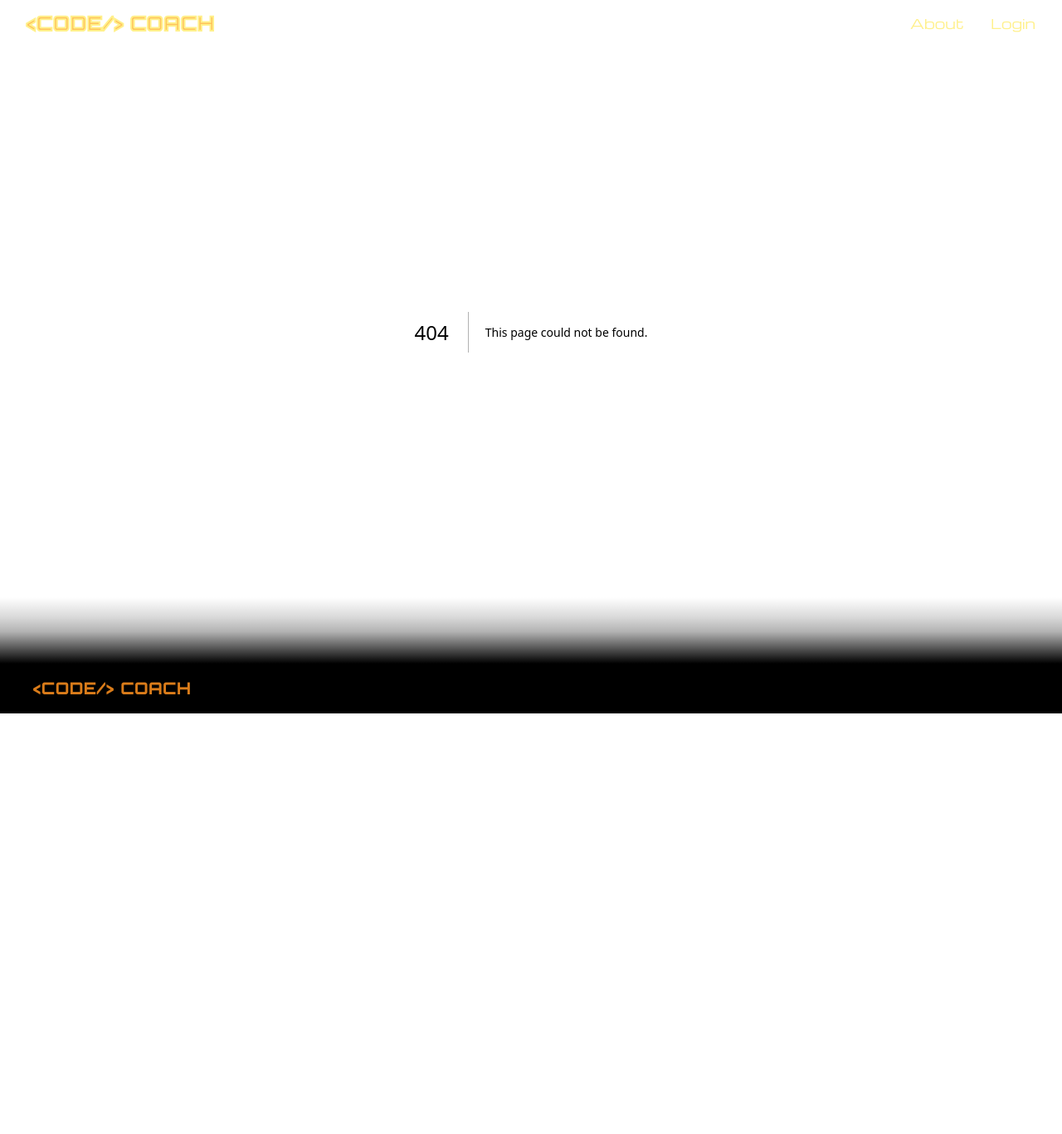
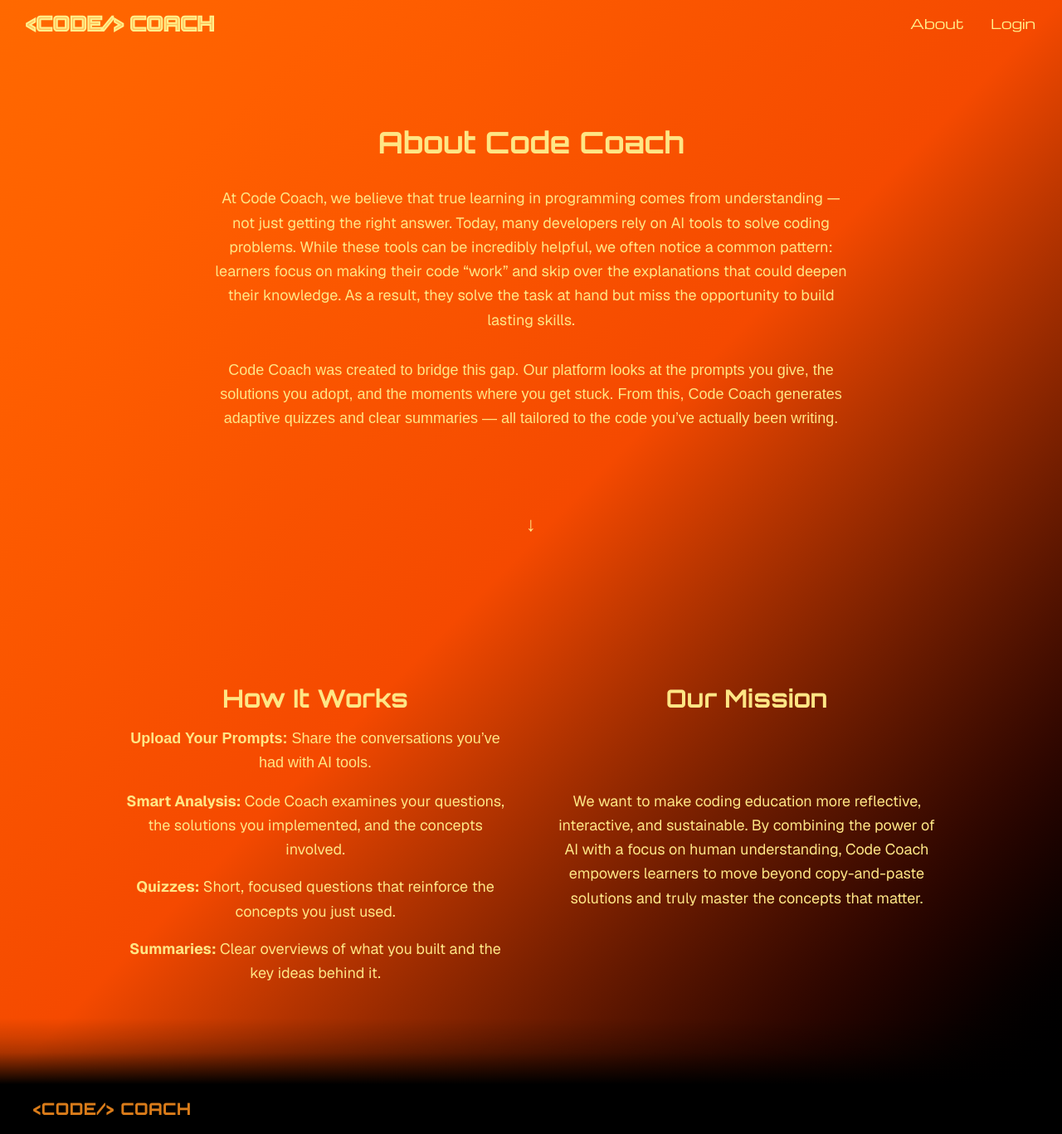
Before and after one commit to OliviaFlodkvist/codecoach-ai-learning-tool, a Next.js app: page /about in a window 1280 px wide. Before the commit this address had no page. Shown: the whole page at 83% size. Before the commit the page ends 860 px from the top, so only its background shows below. Built offline with nearby package versions, Linux system fonts and the light colour scheme.

Commit message:
feat: add design and about page

```diff
--- /dev/null
+++ b/src/app/about/page.tsx
@@ -0,0 +1,65 @@
+export default function AboutPage() {
+  return (
+    <div className="min-h-screen w-full bg-gradient-to-br from-orange-500 via-orange-600 to-black flex flex-col items-center text-amber-200">
+      {/* About Code Coach - vertically centered in the first viewport */}
+      <div className="min-h-screen flex flex-col justify-center items-center w-full max-w-[90%] md:max-w-[80%] p-6 text-center gap-8">
+        <p className="text-4xl font-bold font-orbitron">About Code Coach</p>
+        <p className="text-lg font-sans leading-relaxed max-w-3xl">
+          At Code Coach, we believe that true learning in programming comes from
+          understanding — not just getting the right answer. Today, many
+          developers rely on AI tools to solve coding problems. While these
+          tools can be incredibly helpful, we often notice a common pattern:
+          learners focus on making their code “work” and skip over the
+          explanations that could deepen their knowledge. As a result, they
+          solve the task at hand but miss the opportunity to build lasting
+          skills.
+        </p>
+        <p className="text-lg leading-relaxed max-w-3xl">
+          Code Coach was created to bridge this gap. Our platform looks at the
+          prompts you give, the solutions you adopt, and the moments where you
+          get stuck. From this, Code Coach generates adaptive quizzes and clear
+          summaries — all tailored to the code you’ve actually been writing.
+        </p>
+        <p className="text-2xl text-amber-200 mt-16">&#8595;</p>
+      </div>
+
+      {/* How It Works + Our Mission - sits below the first block */}
+      <div className="w-full max-w-[90%] md:max-w-[80%] p-6 flex gap-16 mb-24">
+        {/* How It Works */}
+        <div className="basis-1/2 flex flex-col gap-4 text-center">
+          <p className="text-3xl font-orbitron font-bold">How It Works</p>
+          <p className="text-lg leading-relaxed">
+            <strong>Upload Your Prompts:</strong> Share the conversations you’ve
+            had with AI tools.
+          </p>
+          <p className="text-lg font-sans leading-relaxed">
+            <strong>Smart Analysis:</strong> Code Coach examines your questions,
+            the solutions you implemented, and the concepts involved.
+          </p>
+          <p className="text-lg font-sans leading-relaxed">
+            <strong>Quizzes:</strong> Short, focused questions that reinforce
+            the concepts you just used.
+          </p>
+          <p className="text-lg font-sans leading-relaxed">
+            <strong>Summaries:</strong> Clear overviews of what you built and
+            the key ideas behind it.
+          </p>
+        </div>
+
+        {/* Our Mission */}
+        <div className="basis-1/2 flex flex-col text-center">
+          <p className="text-3xl font-orbitron font-bold">Our Mission</p>
+          <div className="flex-1 flex items-center justify-center">
+            <p className="text-lg font-sans leading-relaxed text-center max-w-prose">
+              We want to make coding education more reflective, interactive, and
+              sustainable. By combining the power of AI with a focus on human
+              understanding, Code Coach empowers learners to move beyond
+              copy-and-paste solutions and truly master the concepts that
+              matter.
+            </p>
+          </div>
+        </div>
+      </div>
+    </div>
+  );
+}
--- a/src/app/codecoach/page.tsx
+++ b/src/app/codecoach/page.tsx
@@ -3,24 +3,36 @@
 import { useState } from "react";
 
 export default function UploadPage() {
+  const [selectedFile, setSelectedFile] = useState<File | null>(null);
   const [isUploading, setIsUploading] = useState(false);
   const [uploadStatus, setUploadStatus] = useState<{
     type: "success" | "error" | null;
     message: string;
   }>({ type: null, message: "" });
 
-  const handleFileUpload = async (
-    event: React.ChangeEvent<HTMLInputElement>
-  ) => {
+  const handleFileSelect = (event: React.ChangeEvent<HTMLInputElement>) => {
     const file = event.target.files?.[0];
-    if (!file) return;
+    if (file) {
+      setSelectedFile(file);
+      setUploadStatus({ type: null, message: "" });
+    }
+  };
+
+  const handleGenerate = async () => {
+    if (!selectedFile) {
+      setUploadStatus({
+        type: "error",
+        message: "Please select a file first.",
+      });
+      return;
+    }
 
     setIsUploading(true);
     setUploadStatus({ type: null, message: "" });
 
     try {
       const formData = new FormData();
-      formData.append("file", file);
+      formData.append("file", selectedFile);
 
       const response = await fetch("/api/upload", {
         method: "POST",
@@ -34,6 +46,13 @@ export default function UploadPage() {
           type: "success",
           message: `Successfully uploaded ${result.fileName}! Session created/updated.`,
         });
+        // Clear the selected file after successful upload
+        setSelectedFile(null);
+        // Reset the file input
+        const fileInput = document.getElementById(
+          "file-upload"
+        ) as HTMLInputElement;
+        if (fileInput) fileInput.value = "";
       } else {
         setUploadStatus({
           type: "error",
@@ -47,22 +66,28 @@ export default function UploadPage() {
       });
     } finally {
       setIsUploading(false);
-      // Reset the input
-      event.target.value = "";
     }
   };
 
   return (
     <div className="min-h-screen w-full bg-gradient-to-br from-orange-500 via-orange-600 to-black flex items-center justify-center">
       <div className="w-full max-w-[90%] md:max-w-[80%] p-6 rounded-2xl text-center flex flex-col gap-12">
-        <h1 className="text-5xl md:text-8xl font-semibold tracking-wide text-black whitespace-nowrap">
+        <h1 className="text-5xl font-orbitron md:text-8xl font-semibold tracking-wide text-amber-200 whitespace-nowrap">
           &lt;Code/&gt; Coach
         </h1>
 
         {/* Subtitle / description */}
-        <p className="text-2xl text-black mb-8">
-          Generate quizzes or summaries
+        <div className="text-lg font-sans text-amber-200 mb-8 space-y-2">
+          <p>Code Coach turns your coding sessions into lasting knowledge!</p>
+          <p>
+            Upload your AI prompts and Code Coach will deliver tailored quizzes
+            and summaries
           </p>
+          <p>
+            to reinforce key concepts and help you strengthen your
+            understanding.
+          </p>
+        </div>
 
         {/* Upload Status Messages */}
         {uploadStatus.type && (
@@ -78,24 +103,41 @@ export default function UploadPage() {
         )}
 
         {/* Custom File Upload Button */}
-        <div className="relative">
+        <div className="flex justify-center">
+          <div className="flex items-center p-2 rounded-lg w-fit gap-2">
             <label
               htmlFor="file-upload"
-            className={`flex items-center justify-center mx-auto w-114 h-14 rounded-2xl
-              bg-gradient-to-r from-white via-gray-200 to-gray-400 text-black text-2xl font-bold cursor-pointer
+              className={`flex items-center justify-center relative w-114 h-14 rounded-2xl
+                bg-gray-200 text-black text-xl font-bold italic cursor-pointer
                 hover:from-gray-100 hover:via-gray-300 hover:to-gray-500 shadow-lg transition-all duration-200
                 ${isUploading ? "opacity-50 cursor-not-allowed" : ""}`}
             >
-            {isUploading ? "Uploading..." : "Upload Your AI Prompts +"}
-          </label>
+              {selectedFile ? selectedFile.name : "Upload Your AI Prompts +"}
               <input
                 id="file-upload"
                 type="file"
-            className="hidden"
+                className="absolute inset-0 opacity-0 cursor-pointer"
                 accept=".md,text/markdown"
-            onChange={handleFileUpload}
+                onChange={handleFileSelect}
                 disabled={isUploading}
               />
+            </label>
+
+            <button
+              onClick={handleGenerate}
+              disabled={isUploading || !selectedFile}
+              className={`flex items-center justify-center w-36 h-14 rounded-2xl
+                bg-gradient-to-r from-white via-gray-200 to-gray-400 text-black text-xl
+                font-bold cursor-pointer border border-amber-200 hover:from-gray-100 hover:via-gray-300 hover:to-gray-500 transition-all duration-200
+                ${
+                  !selectedFile || isUploading
+                    ? "opacity-50 cursor-not-allowed"
+                    : ""
+                }`}
+            >
+              {isUploading ? "Generating..." : "Generate"}
+            </button>
+          </div>
         </div>
       </div>
     </div>
```
Lines whose indentation alone changed are shown as unchanged.
